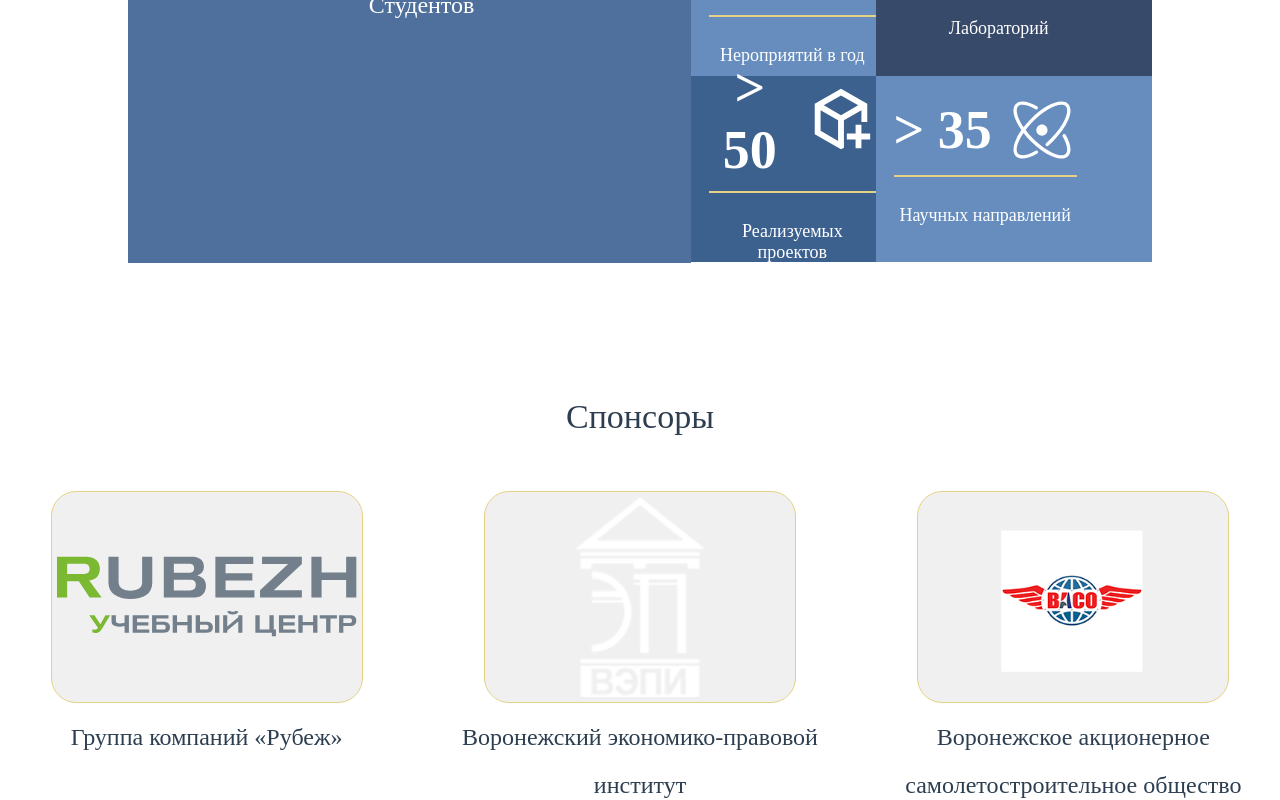
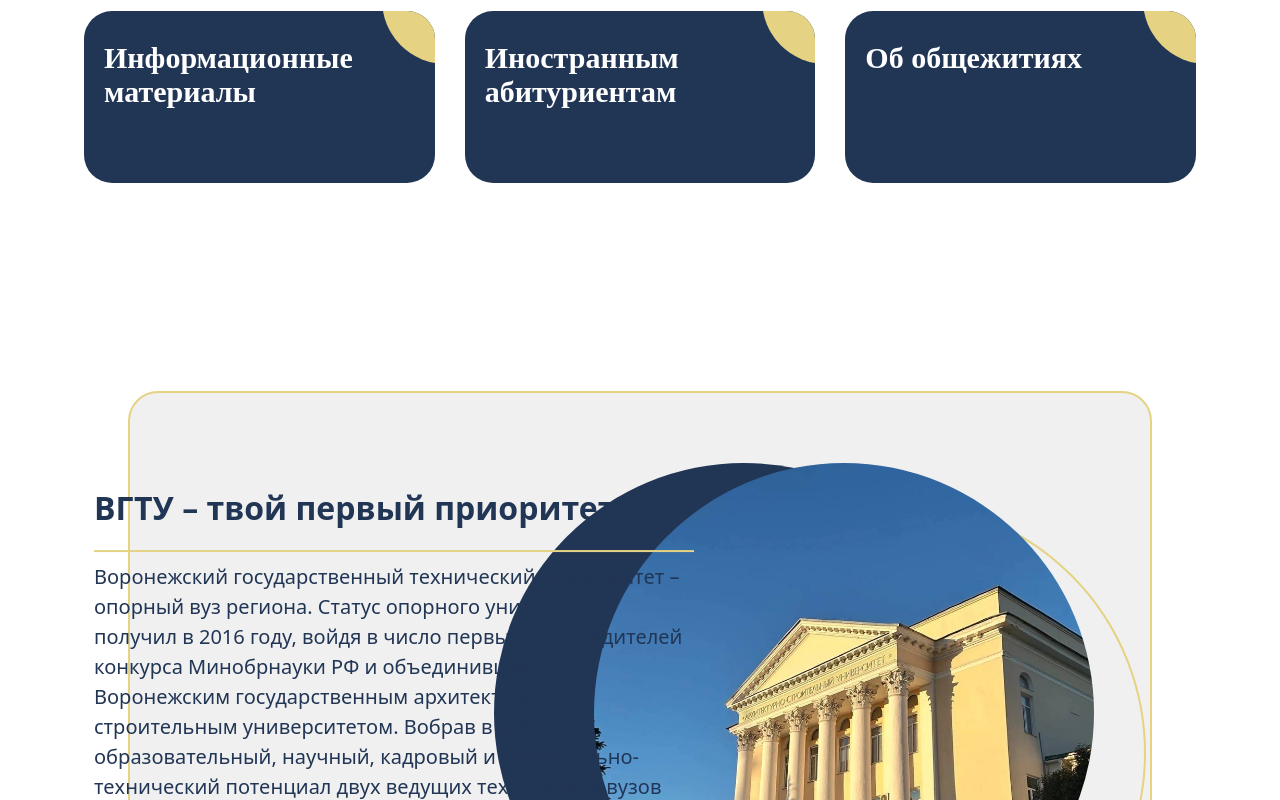
Before and after one commit to CNNOM/LP-VSTU, a Vue app: page / in a window 1280 px wide. Shown: the part 2000-2800 px from the top of the page. Built offline with nearby package versions, Linux system fonts and the light colour scheme.

Commit message:
[LP-VSTU-3] Реализован раздел информации о вузе

```diff
--- a/src/App.vue
+++ b/src/App.vue
@@ -5,14 +5,22 @@
 import TheInNumbers from "@/components/TheInNumbers.vue";
 import TheSponsors from "@/components/TheSponsors.vue";
 import Footer from "@/components/Footer.vue";
+import TheInfo from "@/components/TheInfo.vue";
 </script>
 
 <template>
   <the-first-screen/>
+
+  <the-in-numbers/>
   <the-directions-section/>
-  <the-in-numbers/>
+  <the-info/>
   <the-sponsors/>
+
+
+
+
   <Footer/>
+
 </template>
 
 <style scoped>
--- a/src/components/Footer.vue
+++ b/src/components/Footer.vue
@@ -9,7 +9,7 @@
           <img src="../assets/img/VSTU-logo-white.png" alt="Логотип" class="logo">
         </div>
         <div class="footer-right">
-          <a href="https://github.com/CNNOM/CNNOM-IP_Dxracer" target="_blank" rel="noopener noreferrer"
+          <a href="https://github.com/CNNOM/LP-VSTU" target="_blank" rel="noopener noreferrer"
              class="github-link">
             <img src="@/assets/img/git.png" alt="GitHub" class="github-logo">
             <span class="github-text">  GitHub</span>
--- /dev/null
+++ b/src/components/TheInfo.vue
@@ -0,0 +1,134 @@
+<template>
+  <div class="page-header">
+    <div class="left">
+
+    </div>
+    <div class="right">
+      <div class="right-2">
+
+      </div>
+      <div class="right-3">
+
+      </div>
+      <div class="right-5">
+
+      </div>
+    </div>
+    <!--    <div class="right-4">-->
+
+    <!--    </div>-->
+    <div class="text">
+      <h1>
+        ВГТУ – твой первый приоритет!
+      </h1>
+      <div class="line"></div>
+      <a>
+        Воронежский государственный технический университет – опорный вуз региона. Статус опорного университет получил в 2016 году, войдя в число первых 11 победителей конкурса Минобрнауки РФ и объединившись с Воронежским государственным архитектурно-строительным университетом. Вобрав в себя образовательный, научный, кадровый и материально-технический потенциал двух ведущих технических вузов области
+      </a>
+    </div>
+  </div>
+</template>
+
+<script>
+export default {}
+</script>
+
+<style lang="scss" scoped>
+
+.page-header {
+  font-family: Noto Sans, sans-serif;
+  position: relative;
+  display: flex;
+  height: 80vh;
+  margin: 10%;
+  border: 2px solid #E5D283;
+  border-radius: 30px;
+  background: #F0F0F0;
+}
+
+.left {
+  height: 100%;
+  //background-color: #213555;
+  width: 40%;
+}
+
+.right {
+  height: 100%;
+  width: 60%;
+  display: flex;
+  align-items: center;
+  justify-content: center;
+  position: relative;
+}
+
+.right-2 {
+  background-image: url("@/assets/img/stats.jpg");
+  background-repeat: no-repeat;
+  background-size: cover;
+  background-position: center;
+  border-radius: 50%;
+  width: 500px;
+  height: 500px;
+  position: relative;
+  z-index: 3;
+}
+
+
+.right-3 {
+  background-color: #213555;
+  border-radius: 50%;
+  width: 500px;
+  height: 500px;
+  position: absolute;
+  z-index: 1;
+  transform: translateX(-100px);
+}
+
+.right-5 {
+  border: 2px solid #E5D283;
+  border-radius: 50%;
+  width: 500px;
+  height: 500px;
+  position: absolute;
+  z-index: 2;
+  transform: translateX(50px) translateY(40px);
+}
+
+
+.right-4 {
+  background-image: url("@/assets/img/5.svg");
+  background-repeat: no-repeat;
+  background-size: cover;
+  background-position: center;
+  position: absolute;
+  top: 0;
+  left: 0;
+  width: 100%;
+  height: 100%;
+  z-index: 2;
+}
+
+.line {
+  width: 100%;
+  height: 2px;
+  background-color: #E5D283;
+  margin: 10px 0;
+}
+
+.text {
+  position: absolute;
+  top: 40%;
+  left: 20%;
+  transform: translate(-40%, -50%);
+  color: #213555;
+  text-align: left;
+  z-index: 4;
+  width: 600px;
+
+}
+
+.text a{
+  font-size: 20px;
+  line-height: 1.5 ;
+}
+</style>
--- a/src/components/TheSponsors.vue
+++ b/src/components/TheSponsors.vue
@@ -49,6 +49,10 @@
   display: grid;
   grid-template-columns: repeat(3, 1fr);
   gap: 20px;
+  width: 80%;
+
+  margin-left: 10%;
+
 }
 
 .grid-item {
```
Also changed, not shown: src/assets/img/stats.jpg (added).
